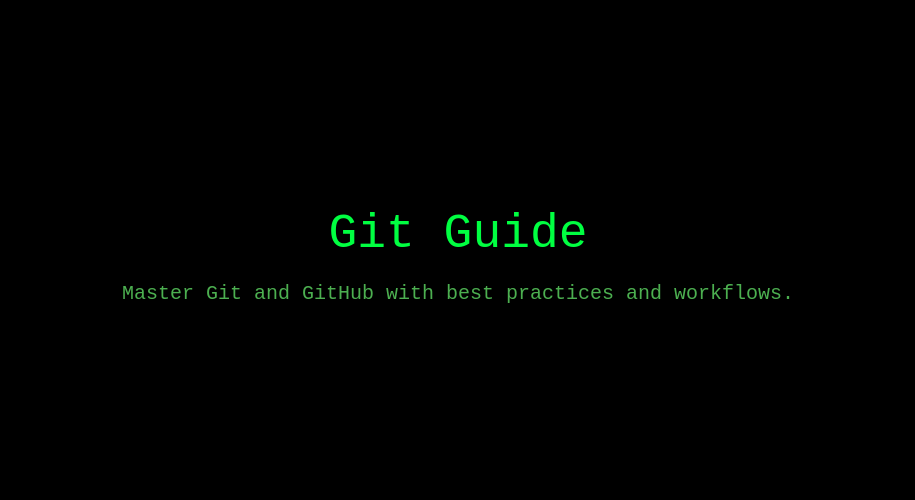
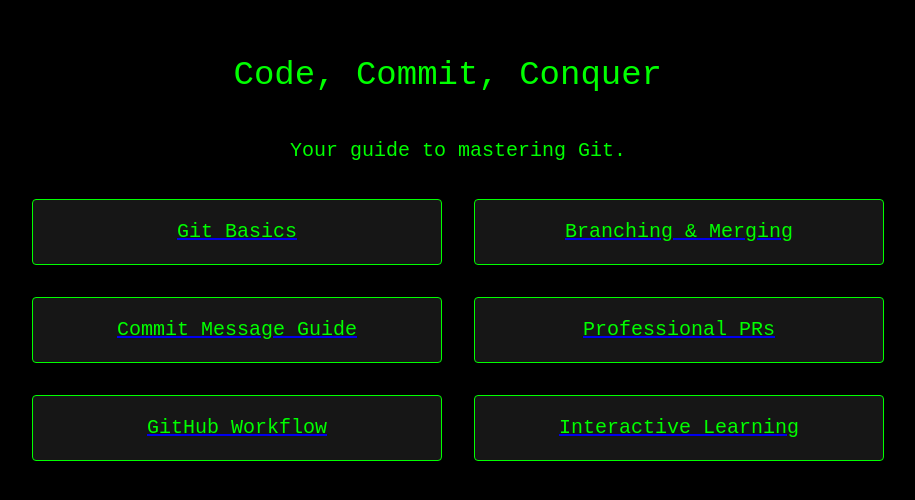
Before and after one commit to ishaan000/git-guide, a Next.js app: page / in a window 1280 px wide. Shown: the part 142-642 px from the top of the page, without its empty margins (182-1097 px from the left). Built offline with nearby package versions, Linux system fonts and the light colour scheme.

Commit message:
feat: create home page - Add styles and content in `app/page.tsx`. - Create cards with links to sections. - Install `framer-motion` to dependencies.

```diff
--- a/package.json
+++ b/package.json
@@ -13,6 +13,7 @@
     "@emotion/styled": "^11.14.0",
     "@mui/icons-material": "^6.4.5",
     "@mui/material": "^6.4.5",
+    "framer-motion": "^12.4.7",
     "next": "15.1.7",
     "react": "^19.0.0",
     "react-dom": "^19.0.0"
--- a/src/app/page.tsx
+++ b/src/app/page.tsx
@@ -1,18 +1,107 @@
 "use client";
 
-import { Container, Typography, Box } from "@mui/material";
+import {
+  Box,
+  Container,
+  Typography,
+  Grid2 as Grid,
+  Card,
+  CardActionArea,
+  CardContent,
+} from "@mui/material";
+import { motion } from "framer-motion";
+import Link from "next/link";
+import { useEffect, useState } from "react";
 
-export default function Home() {
+const HomePage = () => {
+  const [text, setText] = useState("");
+  const fullText = "Code, Commit, Conquer";
+
+  useEffect(() => {
+    let i = 0;
+    const interval = setInterval(() => {
+      setText(fullText.slice(0, i + 1));
+      i++;
+      if (i === fullText.length) clearInterval(interval);
+    }, 50);
+    return () => clearInterval(interval);
+  }, []);
+
   return (
-    <Container maxWidth="md">
-      <Box display="flex" flexDirection="column" alignItems="center" justifyContent="center" height="100vh" textAlign="center">
-        <Typography variant="h3" gutterBottom>
-          Git Guide
-        </Typography>
-        <Typography variant="h6" color="text.secondary">
-          Master Git and GitHub with best practices and workflows.
-        </Typography>
-      </Box>
-    </Container>
+    <Box
+      sx={{
+        backgroundColor: "#000",
+        minHeight: "100vh",
+        color: "#00ff00",
+        fontFamily: "monospace",
+        display: "flex",
+        flexDirection: "column",
+        justifyContent: "center",
+        alignItems: "center",
+        padding: 4,
+      }}
+    >
+      <Typography
+        variant="h4"
+        component="h1"
+        sx={{ whiteSpace: "pre", textAlign: "center", minHeight: "80px" }}
+      >
+        {text}
+        <span className="blinking-cursor">|</span>
+      </Typography>
+      <Typography variant="h6" component="h2" sx={{ textAlign: "center" }}>
+        Your guide to mastering Git.
+      </Typography>
+
+      <Container maxWidth="md" sx={{ marginTop: 4 }}>
+        <Grid container spacing={4}>
+          {sections.map(({ title, link }, index) => (
+            <Grid size={6} key={index}>
+              <Link href={link} passHref>
+                <Card
+                  component={motion.div}
+                  whileHover={{ scale: 1.05 }}
+                  sx={{
+                    backgroundColor: "#0a0a0a",
+                    color: "#00ff00",
+                    border: "1px solid #00ff00",
+                  }}
+                >
+                  <CardActionArea>
+                    <CardContent>
+                      <Typography variant="h6" align="center">
+                        {title}
+                      </Typography>
+                    </CardContent>
+                  </CardActionArea>
+                </Card>
+              </Link>
+            </Grid>
+          ))}
+        </Grid>
+      </Container>
+
+      <style jsx>{`
+        @keyframes blink {
+          50% {
+            opacity: 0;
+          }
+        }
+        .blinking-cursor {
+          animation: blink 1s infinite;
+        }
+      `}</style>
+    </Box>
   );
-}
+};
+
+const sections = [
+  { title: "Git Basics", link: "/guides" },
+  { title: "Branching & Merging", link: "/commands" },
+  { title: "Commit Message Guide", link: "/guides" },
+  { title: "Professional PRs", link: "/guides" },
+  { title: "GitHub Workflow", link: "/guides" },
+  { title: "Interactive Learning", link: "/interact" },
+];
+
+export default HomePage;
```
Also changed, not shown: 1 other file (tests, documents, lock files or other folders).
